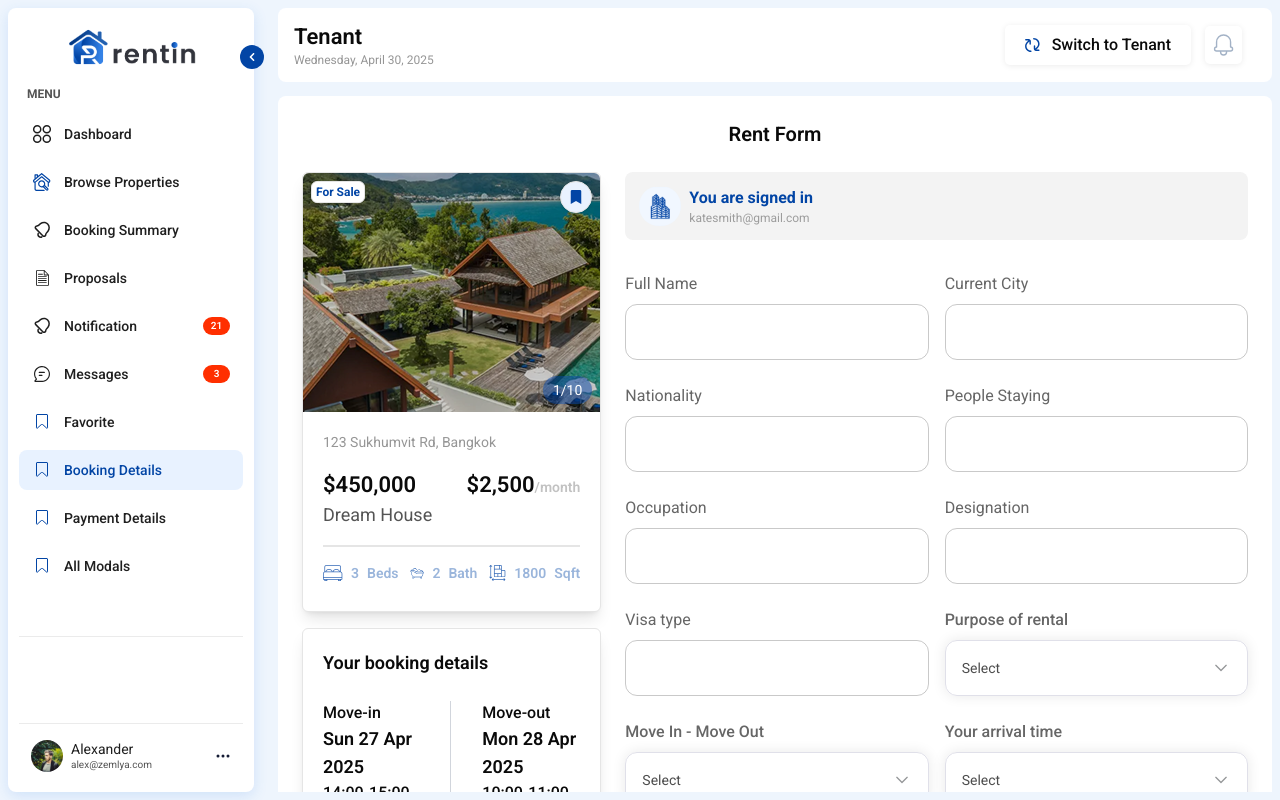
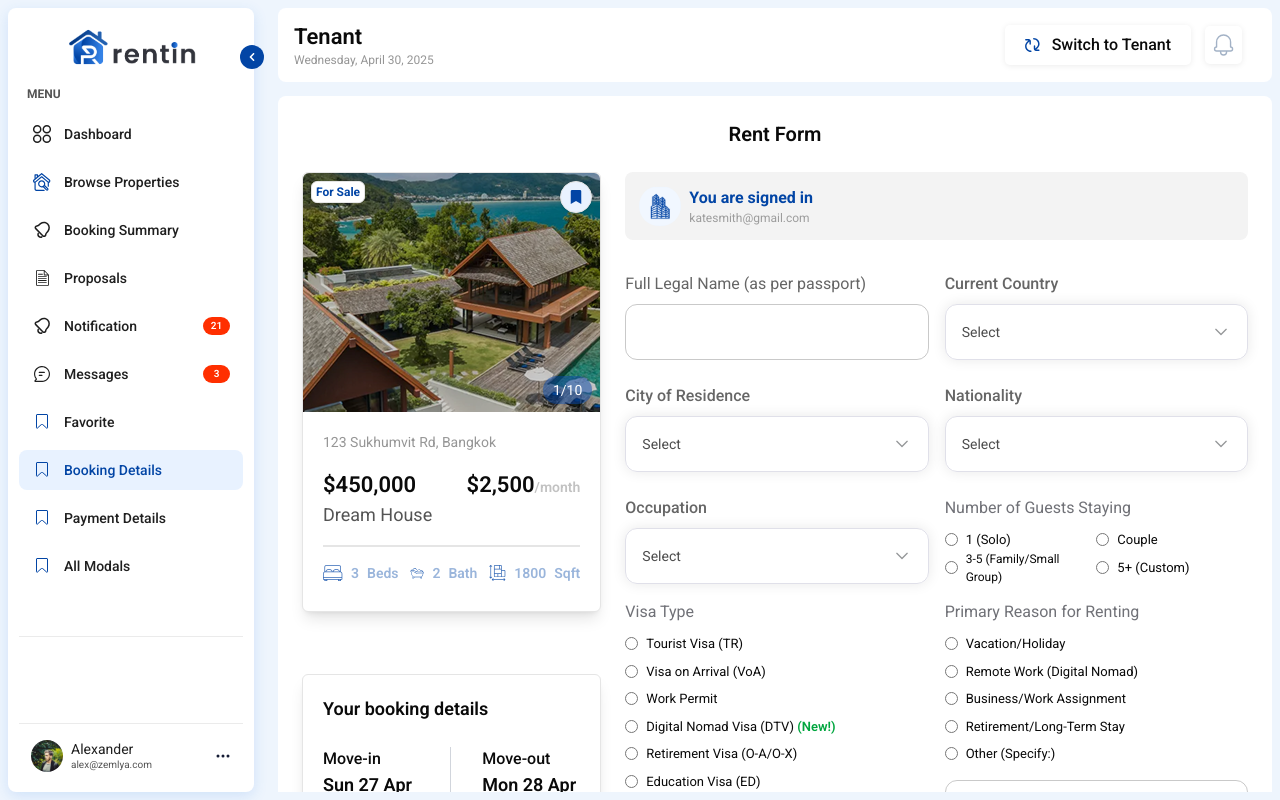
Before and after one commit to hamza-nafasat/rentin-frontend, a Next.js app: page /tenant/booking-details in a window 1280 px wide. Built offline with nearby package versions, Linux system fonts and the light colour scheme.

Commit message:
changes in admin rent form

```diff
--- a/src/app/tenant/booking-details/page.js
+++ b/src/app/tenant/booking-details/page.js
@@ -1,13 +1,58 @@
+'use client';
 import Button from '@/components/shared/small/Button';
 import Dropdown from '@/components/shared/small/Dropdown';
 import Input from '@/components/shared/small/Input';
 import BrowsePropertyCard from '@/components/tenant/browserProperty/BrowsePropertyCard';
 import { bookingHouses } from '@/data/data';
 import Image from 'next/image';
-import React from 'react';
+import React, { useState } from 'react';
 
 function BookingDetails() {
-  const subDistrictOptions = [{ option: 'Thailand', value: 'thailand' }];
+  const [showInput, setShowInput] = useState(true);
+  const subDistrictOptions = [
+    { option: 'Thailand', value: 'thailand' },
+    { option: 'Others', value: 'others' },
+  ];
+  const countryOptions = [
+    { option: 'Thailand', value: 'thailand' },
+    { option: 'Japan', value: 'japan' },
+    { option: 'Canada', value: 'canada' },
+    { option: 'Germany', value: 'germany' },
+    { option: 'Brazil', value: 'brazil' },
+    { option: 'Australia', value: 'australia' },
+    { option: 'Others', value: 'others' },
+  ];
+  const cityOptions = [
+    { option: 'Bangkok', value: 'bangkok' },
+    { option: 'Chiang Mai', value: 'chiang_mai' },
+    { option: 'Phuket', value: 'phuket' },
+    { option: 'Pattaya', value: 'pattaya' },
+    { option: 'Ayutthaya', value: 'ayutthaya' },
+    { option: 'Krabi', value: 'krabi' },
+    { option: 'Others', value: 'others' },
+  ];
+  const nationalityOptions = [
+    { option: 'American', value: 'american' },
+    { option: 'British', value: 'british' },
+    { option: 'Canadian', value: 'canadian' },
+    { option: 'Chinese', value: 'chinese' },
+    { option: 'French', value: 'french' },
+    { option: 'German', value: 'german' },
+    { option: 'Indian', value: 'indian' },
+    { option: 'Japanese', value: 'japanese' },
+    { option: 'Pakistani', value: 'pakistani' },
+    { option: 'Thai', value: 'thai' },
+    { option: 'Others', value: 'others' },
+  ];
+  const occupationOptions = [
+    { option: 'Employed', value: 'employed' },
+    { option: 'Self-Employed', value: 'self_employed' },
+    { option: 'Student', value: 'student' },
+    { option: 'Retired', value: 'retired' },
+    { option: 'Digital Nomad', value: 'digital_nomad' },
+    { option: 'Unemployed', value: 'unemployed' },
+    { option: 'Others', value: 'others' },
+  ];
 
   return (
     <div className="rounded-lg bg-white p-6">
@@ -83,34 +128,166 @@ function BookingDetails() {
           </div>
           <div className="mt-6 grid grid-cols-12 gap-4">
             <div className="col-span-12 mt-2 lg:col-span-6">
-              <Input label={'Full Name'} />
+              <Input label={'Full Legal Name (as per passport)'} />
             </div>
             <div className="col-span-12 mt-2 lg:col-span-6">
-              <Input label={'Current City'} />
+              <Dropdown label="Current Country" options={countryOptions} shadow />
             </div>
             <div className="col-span-12 mt-2 lg:col-span-6">
-              <Input label={'Nationality'} />
+              <Dropdown label="City of Residence" options={cityOptions} shadow />
             </div>
             <div className="col-span-12 mt-2 lg:col-span-6">
-              <Input label={'People Staying'} />
+              <Dropdown label="Nationality" options={nationalityOptions} shadow />
             </div>
             <div className="col-span-12 mt-2 lg:col-span-6">
-              <Input label={'Occupation'} />
+              <Dropdown label="Occupation" options={occupationOptions} shadow />
             </div>
             <div className="col-span-12 mt-2 lg:col-span-6">
-              <Input label={'Designation'} />
+              <h1 className="text-[#32343CB2]">Number of Guests Staying</h1>
+              <div className="relative top-2.5 grid grid-cols-2 items-center justify-between">
+                <div className="flex items-center gap-2">
+                  <input id="solo" type="radio" />
+                  <label className="text-[13px]" htmlFor="solo">
+                    1 (Solo)
+                  </label>
+                </div>
+                <div className="flex items-center gap-2">
+                  <input id="couple" type="radio" />
+                  <label className="text-[13px]" htmlFor="couple">
+                    Couple
+                  </label>
+                </div>
+                <div className="flex items-center gap-2">
+                  <input id="group" type="radio" />
+                  <label className="text-[12px]" htmlFor="group">
+                    3-5 (Family/Small Group)
+                  </label>
+                </div>
+                <div className="flex items-center gap-2">
+                  <input id="custom" type="radio" />
+                  <label className="text-[13px]" htmlFor="custom">
+                    5+ (Custom)
+                  </label>
+                </div>
+              </div>
             </div>
-            <div className="col-span-12 mt-2 lg:col-span-6">
-              <Input label={'Visa type'} />
+            <div className="col-span-12 lg:col-span-6">
+              <div className="col-span-12 h-fit lg:col-span-6">
+                <h1 className="text-[#32343CB2]">Visa Type</h1>
+                <div className="mt-2.5 grid grid-cols-1 gap-2">
+                  <div className="flex items-center gap-2">
+                    <input id="tr" type="radio" name="visaType" />
+                    <label className="text-[13px]" htmlFor="tr">
+                      Tourist Visa (TR)
+                    </label>
+                  </div>
+                  <div className="flex items-center gap-2">
+                    <input id="voa" type="radio" name="visaType" />
+                    <label className="text-[13px]" htmlFor="voa">
+                      Visa on Arrival (VoA)
+                    </label>
+                  </div>
+                  <div className="flex items-center gap-2">
+                    <input id="work" type="radio" name="visaType" />
+                    <label className="text-[13px]" htmlFor="work">
+                      Work Permit
+                    </label>
+                  </div>
+                  <div className="flex items-center gap-2">
+                    <input id="dtv" type="radio" name="visaType" />
+                    <label className="text-[13px]" htmlFor="dtv">
+                      Digital Nomad Visa (DTV) <span className="font-semibold text-green-600">(New!)</span>
+                    </label>
+                  </div>
+                  <div className="flex items-center gap-2">
+                    <input id="retire" type="radio" name="visaType" />
+                    <label className="text-[13px]" htmlFor="retire">
+                      Retirement Visa (O-A/O-X)
+                    </label>
+                  </div>
+                  <div className="flex items-center gap-2">
+                    <input id="ed" type="radio" name="visaType" />
+                    <label className="text-[13px]" htmlFor="ed">
+                      Education Visa (ED)
+                    </label>
+                  </div>
+                  <div className="flex items-center gap-2">
+                    <input id="other" type="radio" name="visaType" />
+                    <label className="text-[13px]" htmlFor="other">
+                      Other (Specify:)
+                    </label>
+                    <input
+                      type="text"
+                      className="ml-2 w-1/2 rounded border border-gray-300 px-2 py-1 text-[13px]"
+                      placeholder="Enter visa type"
+                    />
+                  </div>
+                </div>
+              </div>
             </div>
-            <div className="col-span-12 mt-2 lg:col-span-6">
-              <Dropdown label="Purpose of rental" options={subDistrictOptions} shadow />
+            <div className="col-span-12 lg:col-span-6">
+              <div className="col-span-12 lg:col-span-6">
+                <div className="col-span-12 h-fit lg:col-span-6">
+                  <h1 className="text-[#32343CB2]">Primary Reason for Renting</h1>
+                  <div className="mt-2.5 grid grid-cols-1 gap-2">
+                    <div className="flex items-center gap-2">
+                      <input id="vacation" type="radio" name="rentReason" />
+                      <label className="text-[13px]" htmlFor="vacation">
+                        Vacation/Holiday
+                      </label>
+                    </div>
+                    <div className="flex items-center gap-2">
+                      <input id="remote" type="radio" name="rentReason" />
+                      <label className="text-[13px]" htmlFor="remote">
+                        Remote Work (Digital Nomad)
+                      </label>
+                    </div>
+                    <div className="flex items-center gap-2">
+                      <input id="business" type="radio" name="rentReason" />
+                      <label className="text-[13px]" htmlFor="business">
+                        Business/Work Assignment
+                      </label>
+                    </div>
+                    <div className="flex items-center gap-2">
+                      <input id="retirement" type="radio" name="rentReason" />
+                      <label className="text-[13px]" htmlFor="retirement">
+                        Retirement/Long-Term Stay
+                      </label>
+                    </div>
+                    <div className="flex items-center gap-2">
+                      <input
+                        id="rentOther"
+                        type="radio"
+                        onChange={() => {
+                          setShowInput(prev => !prev);
+                        }}
+                        name="rentReason"
+                      />
+                      <label
+                        onChange={() => {
+                          setShowInput(prev => !prev);
+                        }}
+                        className="text-[13px]"
+                        htmlFor="rentOther"
+                      >
+                        Other (Specify:)
+                      </label>
+                    </div>
+                    <div>{showInput && <Input type={'text'} placeholder="Enter reason" />}</div>
+                  </div>
+                </div>
+              </div>
             </div>
-            <div className="col-span-12 mt-2 lg:col-span-6">
-              <Dropdown label="Move In - Move Out" options={subDistrictOptions} shadow />
-            </div>
-            <div className="col-span-12 mt-2 lg:col-span-6">
-              <Dropdown label="Your arrival time" options={subDistrictOptions} shadow />
+            <div className="col-span-12 mt-2">
+              <h1>Requested Rental Period (Minimum 1 month)</h1>
+              <div className="flex w-full justify-between">
+                <div className="basis-[49%]">
+                  <Input type={'date'} label="Start Date" />
+                </div>
+                <div className="basis-[49%]">
+                  <Input type={'date'} label="End Date" />
+                </div>
+              </div>
             </div>
           </div>
           <div className="mt-6">
```
